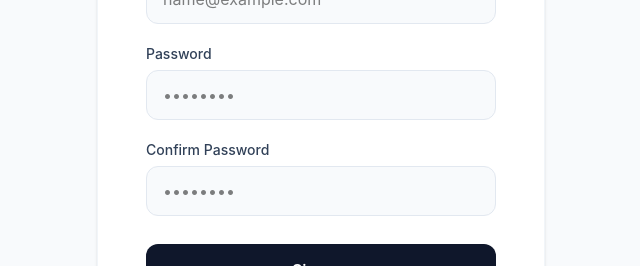
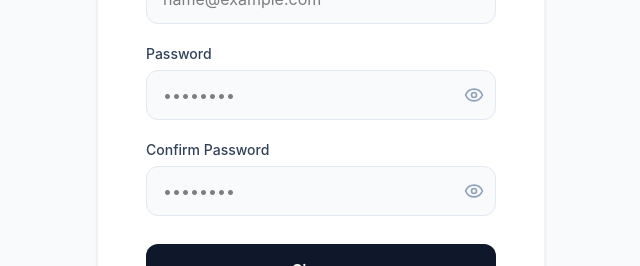
Before and after one commit to Asjal001/swiftnotes, a React (Vite) app in the folder frontend/: page /signup in a window 1280 px wide. Shown: the part 314-580 px from the top of the page, without its empty margins (319-959 px from the left). Built offline with nearby package versions, Linux system fonts and the light colour scheme.

Commit message:
add eye icon toggle for password fields

```diff
--- a/frontend/src/pages/Login.jsx
+++ b/frontend/src/pages/Login.jsx
@@ -2,6 +2,7 @@ import {useState} from 'react';
 import {Link} from 'react-router-dom';
 import useAuth from '../hooks/useAuth';
 import api from '../api/axios';
+import {Eye,EyeOff} from 'lucide-react';
 
 const Login=()=>{
   const {login}=useAuth();
@@ -9,7 +10,7 @@ const Login=()=>{
   const [password,setPassword]=useState('');
   const [error,setError]=useState('');
   const [loading,setLoading]=useState(false);
-
+  const [showPassword,setShowPassword]=useState(false);
   const handleSubmit=async(e)=>{
     e.preventDefault();
     setLoading(true);
@@ -53,14 +54,19 @@ const Login=()=>{
           </div>
           <div>
             <label className="block text-sm font-medium text-slate-700 mb-1.5">Password</label>
+            <div className="relative">
               <input
-              type="password"
+                type={showPassword?'text':'password'}
                 required
                 value={password}
                 onChange={(e)=>{setPassword(e.target.value);setError('');}}
-              className="w-full px-4 py-3 rounded-xl bg-slate-50 border border-slate-200 focus:outline-none focus:ring-2 focus:ring-indigo-500/20 focus:border-indigo-500 transition-colors"
+                className="w-full px-4 py-3 rounded-xl bg-slate-50 border border-slate-200 focus:outline-none focus:ring-2 focus:ring-indigo-500/20 focus:border-indigo-500 transition-colors pr-12"
                 placeholder="••••••••"
               />
+              <button type="button" onClick={()=> setShowPassword(!showPassword)} className="absolute right-3 top-1/2 -translate-y-1/2 text-slate-400 hover:text-slate-600">
+              {showPassword?<EyeOff className="w-5 h-5"/> : <Eye className="w-5 h-5" />}
+            </button>
+            </div>
           </div>
           <button
             type="submit"
@@ -70,7 +76,6 @@ const Login=()=>{
             {loading?'Signing in...':'Sign in'}
           </button>
         </form>
-
         <p className="text-center text-sm text-slate-500 mt-8">
           Don't have an account?{' '}
           <Link to="/signup" className="text-indigo-600 font-semibold hover:text-indigo-700">
--- a/frontend/src/pages/SignUp.jsx
+++ b/frontend/src/pages/SignUp.jsx
@@ -2,6 +2,7 @@ import {useState} from 'react';
 import {Link} from 'react-router-dom';
 import useAuth from '../hooks/useAuth';
 import api from '../api/axios';
+import {Eye,EyeOff} from 'lucide-react';
 
 const SignUp=()=>{
   const {login}=useAuth();
@@ -10,6 +11,8 @@ const SignUp=()=>{
   const [confirmPassword,setConfirmPassword]=useState('');
   const [error,setError]=useState('');
   const [loading,setLoading]=useState(false);
+  const [showPassword,setShowPassword]=useState(false);
+  const [showConfirm,setShowConfirm]=useState(false);
   const handleSubmit=async(e)=>{
     e.preventDefault();
     if(password.length<8){
@@ -57,25 +60,33 @@ const SignUp=()=>{
           </div>
           <div>
             <label className="block text-sm font-medium text-slate-700 mb-1.5">Password</label>
+            <div className="relative">
               <input
-              type="password"
+                type={showPassword?'text':'password'}
                 required
                 value={password}
                 onChange={(e)=>{setPassword(e.target.value);setError('');}}
-              className="w-full px-4 py-3 rounded-xl bg-slate-50 border border-slate-200 focus:outline-none focus:ring-2 focus:ring-indigo-500/20 focus:border-indigo-500 transition-colors"
+                className="w-full px-4 py-3 rounded-xl bg-slate-50 border border-slate-200 focus:outline-none focus:ring-2 focus:ring-indigo-500/20 focus:border-indigo-500 transition-colors pr-12"
                 placeholder="••••••••"
               />
+              <button type="button" onClick={()=> setShowPassword(!showPassword)} className="absolute right-3 top-1/2 -translate-y-1/2 text-slate-400 hover:text-slate-600">
+              {showPassword?<EyeOff className="w-5 h-5"/> : <Eye className="w-5 h-5" />}
+            </button>
+            </div>
           </div>
           <div>
             <label className="block text-sm font-medium text-slate-700 mb-1.5">Confirm Password</label>
+            <div className="relative">
               <input
-              type="password"
+                type={showConfirm?'text':'password'}
                 required
                 value={confirmPassword}
                 onChange={(e)=>{setConfirmPassword(e.target.value);setError('');}}
-              className="w-full px-4 py-3 rounded-xl bg-slate-50 border border-slate-200 focus:outline-none focus:ring-2 focus:ring-indigo-500/20 focus:border-indigo-500 transition-colors"
+                className="w-full px-4 py-3 rounded-xl bg-slate-50 border border-slate-200 focus:outline-none focus:ring-2 focus:ring-indigo-500/20 focus:border-indigo-500 transition-colors pr-12"
                 placeholder="••••••••"
               />
+              <button type="button" onClick={()=> setShowConfirm(!showConfirm)} className="absolute right-3 top-1/2 -translate-y-1/2 text-slate-400 hover:text-slate-600"> {showConfirm?<EyeOff className="w-5 h-5"/> : <Eye className="w-5 h-5"/>} </button>
+            </div>
           </div>
           <button
             type="submit"
```
Lines whose indentation alone changed are shown as unchanged.
